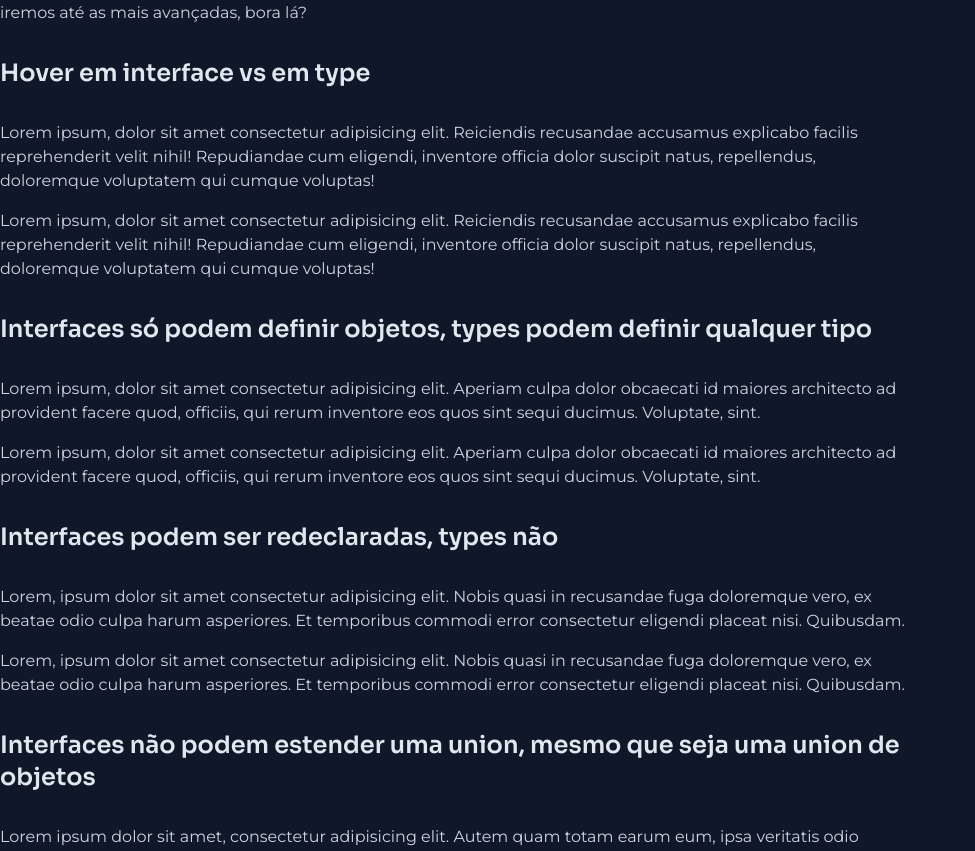
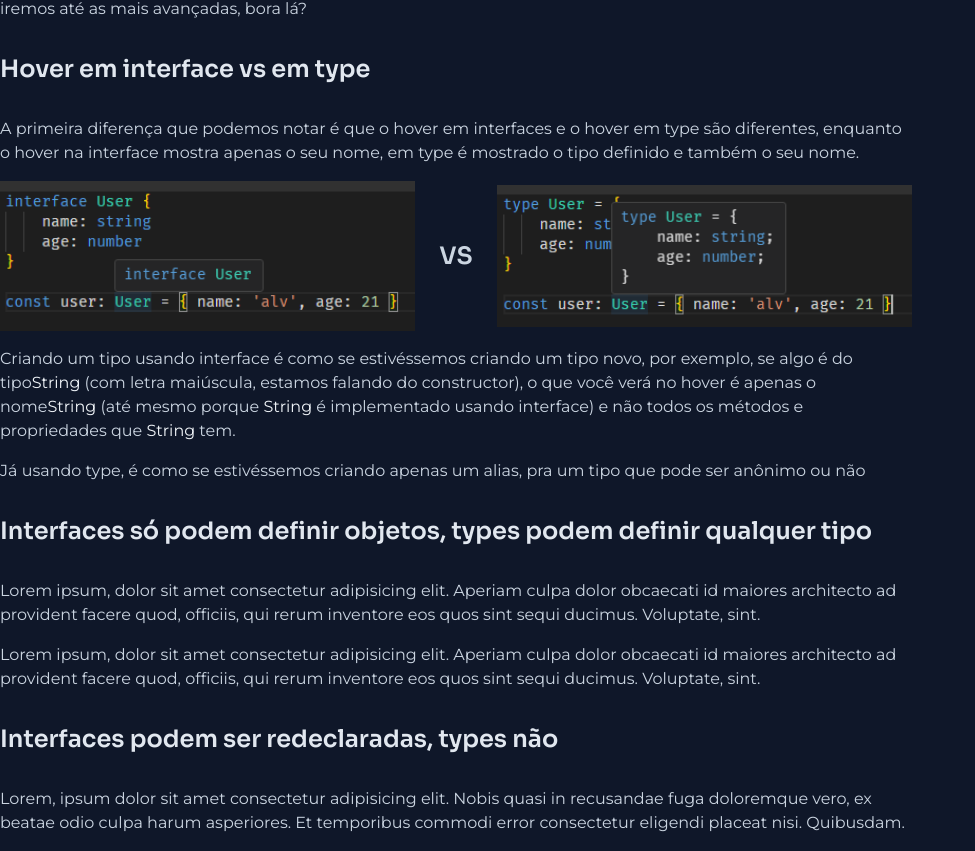
Before and after one commit to alvseven/portfolio, a Next.js app: page /type-vs-interface in a window 1280 px wide. Shown: the part 1204-2055 px from the top of the page, without its empty margins (0-975 px from the left). Built offline with nearby package versions, Linux system fonts and the light colour scheme.

Commit message:
add hover example

```diff
--- a/src/app/como-eu-escolhi-lidar-com-pessoas/page.tsx
+++ b/src/app/como-eu-escolhi-lidar-com-pessoas/page.tsx
@@ -24,7 +24,7 @@ export default async function Home() {
     <>
       <main className="flex col-span-12 sm:col-span-9 py-8">
         <article className="flex flex-col gap-4 px-4 sm:pr-12 pl-6 xl:pl-0 max-w-full">
-          <h1 className="opacity-100 font-bold text-3xl text-pretty text-title lg:text-4xl tracking-wide">
+          <h1 className="opacity-100 font-bold text-2xl text-pretty text-title lg:text-3xl tracking-wide">
             Como eu escolhi lidar com pessoas
           </h1>
           <p>
--- a/src/app/homomorphic-and-non-homomorphic-mapped-types/page.tsx
+++ b/src/app/homomorphic-and-non-homomorphic-mapped-types/page.tsx
@@ -32,7 +32,7 @@ export default async function Home() {
     <>
       <main className="flex col-span-12 sm:col-span-9 py-8">
         <article className="flex flex-col gap-4 px-4 sm:pr-12 pl-6 xl:pl-0 max-w-full">
-          <h1 className="opacity-100 font-bold text-3xl text-pretty text-title lg:text-4xl tracking-wide">
+          <h1 className="opacity-100 font-bold text-2xl text-pretty text-title lg:text-3xl tracking-wide">
             Homomorphic mapped types and non homomorphic mapped types
           </h1>
           <Intro className="rounded-3xl" />
--- a/src/app/solving-a-type-challenge-of-level-extreme/page.tsx
+++ b/src/app/solving-a-type-challenge-of-level-extreme/page.tsx
@@ -6,7 +6,7 @@ export default async function Home() {
   return (
     <>
       <section className="flex flex-col items-start gap-4">
-        <h1 className="font-bold text-xl">
+        <h1 className="font-bold text-2xl">
           Resolvendo um type challenge de nível extreme
         </h1>
 
--- a/src/app/type-narrowing-vs-type-widening/page.tsx
+++ b/src/app/type-narrowing-vs-type-widening/page.tsx
@@ -32,7 +32,7 @@ export default async function Home() {
     <>
       <main className="flex col-span-12 sm:col-span-9 py-8">
         <article className="flex flex-col gap-4 px-4 sm:pr-12 pl-6 xl:pl-0 max-w-full">
-          <h1 className="opacity-100 font-bold text-3xl text-pretty text-title lg:text-4xl tracking-wide">
+          <h1 className="opacity-100 font-bold text-2xl text-pretty text-title lg:text-3xl tracking-wide">
             Type narrowing e type widening no typescript
           </h1>
           <Intro className="rounded-3xl" />
@@ -192,7 +192,7 @@ export default async function Home() {
             href="https://www.typescriptlang.org/play/?#code/PTAEDMFcDsGMBcCWB7aoAmyDKyC2BTeAC0WgHMAKANwEMAbSfALlAGd4AnUs0AH1GiRcAI3wcAlKADeAKBCgAkB0KQOaWg3wA6eMgCqABwNiAwjVb4K4uWAC+Mh-KhwkqDNjyES5avUYt2LnI+ASFRCWkbUGjEcAp4AE9jZHBQDUZQAF5s0AAiQO5cyVl5aLLleFV1P21dQ2MOMwsrKOj7UtAKqtAAcgA5AGPkCGREUANkVlYAW6p8OlBYVDmOeDFxmg4aUEgjMVhzfB6o+0cwJeh2NJqsvIB2XLPQOkJrzVvch4col-g3-zYnG4IUEInWmXujyi6XwtzuDiAA"
             target="_blank"
           >
-            <span className="group-hover:text-title block font-medium font-mono text-xl tracking-wider transform transition-transform group-hover:translate-x-[3px] ease-in-out">
+            <span className="group-hover:text-title block font-medium font-mo text-xl tracking-wider transform transition-transform group-hover:translate-x-[3px] ease-in-out">
               Playground com os exemplos
               <ExternalRedirectIcon className="lg:inline hidden pl-2" />
             </span>
--- a/src/app/type-vs-interface/page.tsx
+++ b/src/app/type-vs-interface/page.tsx
@@ -2,8 +2,11 @@ import Link from "next/link";
 import type { ComponentProps } from "react";
 
 import AliasedTypeCannotBeAnObjectLiteral from "./mdx/aliased-type-cannot-be-an-object-literal.mdx";
+import InterfaceHover from "./interface-hover.png";
+import TypeHover from "./type-hover.png";
 
 import { AsideNavigationMenu } from "../(shared)/components/ui/aside-navigation-menu";
+import Image from "next/image";
 
 export default async function Home() {
   const navigationItems: ComponentProps<
@@ -59,7 +62,7 @@ export default async function Home() {
     <>
       <main className="flex col-span-12 sm:col-span-9 py-8">
         <article className="flex flex-col gap-4 px-4 sm:pr-12 pl-6 xl:pl-0 max-w-full">
-          <h1 className="opacity-100 font-bold text-3xl text-pretty text-title lg:text-4xl tracking-wide">
+          <h1 className="opacity-100 font-bold text-2xl text-pretty text-title lg:text-3xl tracking-wide">
             Type vs interface
           </h1>
           <p>
@@ -122,7 +125,7 @@ export default async function Home() {
 
           <p>
             Dessa forma seria tranquilo decidir qual usar ou não, precisa
-            definir objetos? Use{" "}
+            definir objetos? Use&nbsp;
             <span className="text-highlight pl-px">interface</span>, pro resto,
             use <span className="text-highlight pl-px">type</span>, a ideia por
             trás disso era justamente evitar confusão, mas isso acabou mudando.
@@ -187,16 +190,40 @@ export default async function Home() {
             Hover em interface vs em type
           </h4>
           <p>
-            Lorem ipsum, dolor sit amet consectetur adipisicing elit. Reiciendis
-            recusandae accusamus explicabo facilis reprehenderit velit nihil!
-            Repudiandae cum eligendi, inventore officia dolor suscipit natus,
-            repellendus, doloremque voluptatem qui cumque voluptas!
+            A primeira diferença que podemos notar é que o hover em interfaces e
+            o hover em type são diferentes, enquanto o hover na interface mostra
+            apenas o seu nome, em type é mostrado o tipo definido e também o seu
+            nome.
           </p>
+          <div className="flex flex-col gap-2 md:gap-6 items-center xl:justify-between xl:flex-row">
+            <Image
+              src={InterfaceHover}
+              alt="Hover em interface mostra apenas o seu nome"
+              className="w-11/12"
+            />
+            <span className="text-2xl font-medium font-mono">VS</span>
+            <Image
+              src={TypeHover}
+              alt="Hover em type mostra seu nome e também o tipo definido"
+              className="w-11/12"
+            />
+          </div>
           <p>
-            Lorem ipsum, dolor sit amet consectetur adipisicing elit. Reiciendis
-            recusandae accusamus explicabo facilis reprehenderit velit nihil!
-            Repudiandae cum eligendi, inventore officia dolor suscipit natus,
-            repellendus, doloremque voluptatem qui cumque voluptas!
+            Criando um tipo usando interface é como se estivéssemos criando um
+            tipo novo, por exemplo, se algo é do tipo
+            <span className="text-highlight">String</span>&nbsp;
+            {"(com letra maiúscula, estamos falando do constructor)"}, o que
+            você verá no hover é apenas o nome
+            <span className="text-highlight">String</span>&nbsp;
+            {"(até mesmo porque"}&nbsp;
+            <span className="text-highlight">String</span>&nbsp;
+            {"é implementado usando interface)"}&nbsp;e não todos os métodos e
+            propriedades que <span className="text-highlight">String</span> tem.
+          </p>
+
+          <p>
+            Já usando type, é como se estivéssemos criando apenas um alias, pra
+            um tipo que pode ser anônimo ou não
           </p>
           <h4
             className="opacity-100 my-4 text-xl lg:text-2xl"
--- a/tailwind.config.ts
+++ b/tailwind.config.ts
@@ -10,7 +10,7 @@ const config: Config = {
     extend: {
       fontFamily: {
         sans: ["var(--font-montserrat)"],
-        mono: ["var(--font-barlow-condensed)"],
+        mono: ["var(--font-sora)"],
         code: ["var(--font-fira-code)"],
       },
       textColor: {
```
Also changed, not shown: src/app/type-vs-interface/interface-hover.png (added), src/app/type-vs-interface/type-hover.png (added).
